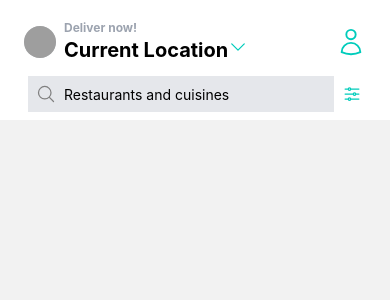
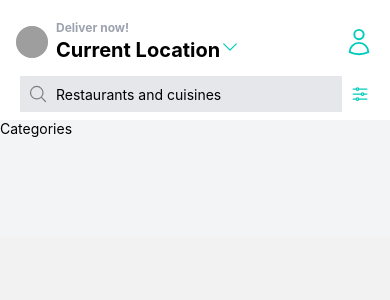
Before and after one commit to Abhishek0090/deliveroo, a React Native app: screen /Home in a window 390 px wide. Shown: the top 300 px of the page. Built offline with nearby package versions, Linux system fonts and the light colour scheme; grey boxes are pictures that could not be loaded.

Commit message:
added new components and design

```diff
--- /dev/null
+++ b/components/Categories.js
@@ -0,0 +1,12 @@
+import { View, Text } from 'react-native'
+import React from 'react'
+
+const Categories = () => {
+    return (
+        <View>
+            <Text>Categories</Text>
+        </View>
+    )
+}
+
+export default Categories
--- /dev/null
+++ b/components/Featured.js
@@ -0,0 +1,12 @@
+import { View, Text } from 'react-native'
+import React from 'react'
+
+const Featured = () => {
+    return (
+        <View>
+            <Text>Featured</Text>
+        </View>
+    )
+}
+
+export default Featured
--- a/package.json
+++ b/package.json
@@ -20,7 +20,9 @@
     "react-native-safe-area-context": "4.4.1",
     "react-native-screens": "~3.18.0",
     "react-native-svg": "13.4.0",
-    "tailwindcss-react-native": "^1.7.10"
+    "tailwindcss-react-native": "^1.7.10",
+    "react-dom": "18.1.0",
+    "@expo/webpack-config": "^0.17.2"
   },
   "devDependencies": {
     "@babel/core": "^7.12.9",
--- a/screens/HomeScreen.js
+++ b/screens/HomeScreen.js
@@ -4,6 +4,7 @@ import { styled } from 'nativewind';
 import { useNavigation } from '@react-navigation/native';
 import { SafeAreaView } from 'react-native-safe-area-context'
 import { ChevronDownIcon, UserIcon, AdjustmentsVerticalIcon, AdjustmentsHorizontalIcon, MagnifyingGlassIcon } from "react-native-heroicons/outline";
+import Categories from '../components/Categories';
 
 
 
@@ -34,7 +35,7 @@ const HomeScreen = () => {
     return (
         <SafeAreaView className="bg-white pt-5">
             {/* Header style */}
-            <ViewContent className='flex-row pb-3 items-center mx-4 space-x-2 px-2'>
+            <ViewContent className='flex-row pb-3 items-center mx-2 space-x-2 px-2'>
 
                 <ImageContent
                     source={{
@@ -56,7 +57,8 @@ const HomeScreen = () => {
             </ViewContent>
 
             {/* {Search} */}
-            <ViewContent className="flex-row items-center space-x-2 pb-2 mx-4 px-3">
+
+            <ViewContent className="flex-row items-center space-x-2 pb-2  px-3 mx-2">
                 <ViewContent className="flex-row space-x-2 bg-gray-200 p-2 items-center flex-1" >
                     <MagnifyingGlassIcon size={20} color="gray" />
                     <InputContent placeholder='Restaurants and cuisines' keyboardType='default' />
@@ -66,9 +68,14 @@ const HomeScreen = () => {
 
             {/* Content */}
 
-            <ScrollContent>
+            <ScrollContent className="bg-gray-100 flex-1"
+                contentContainerStyle={{
+                    paddingBottom: 100
+                }} >
 
                 {/* Categories */}
+
+                <Categories />
 
                 {/* Featured Rows */}
             </ScrollContent>
```
Also changed, not shown: 1 other file (tests, documents, lock files or other folders).
